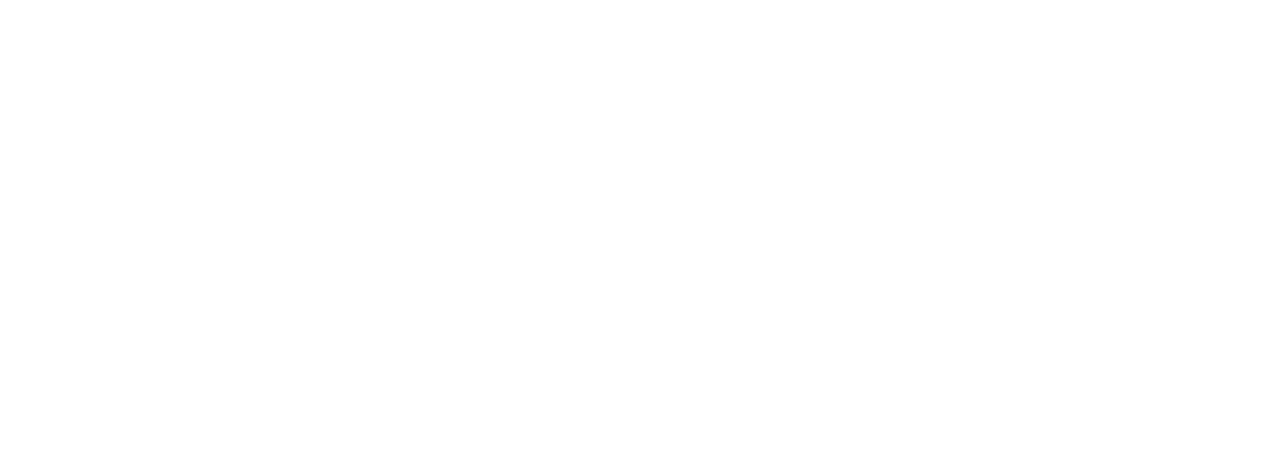
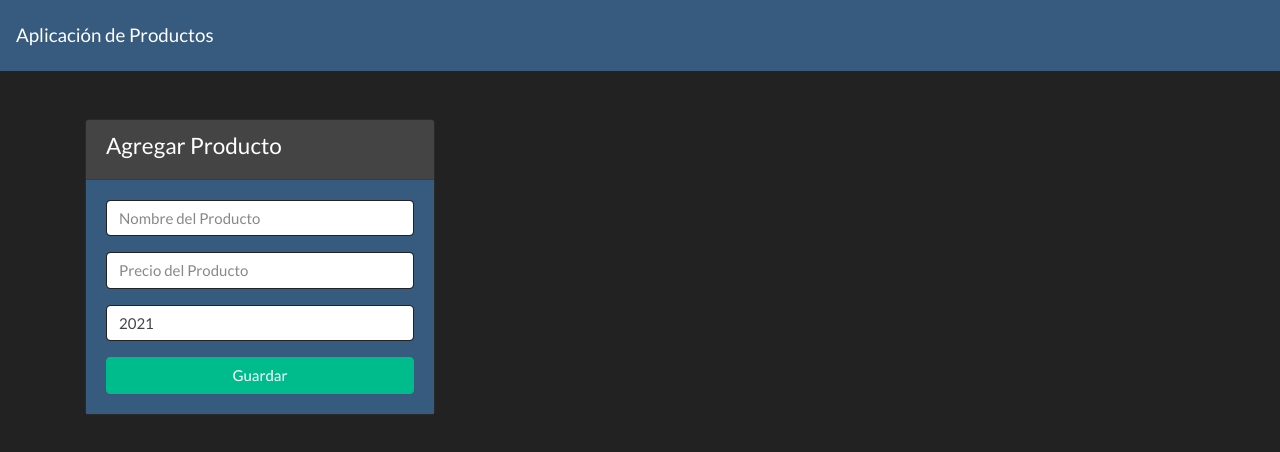
Before and after one commit to krostyle/crud-html-js-poo, a website built with webpack: page src/index.html in a window 1280 px wide. Built offline with nearby package versions, Linux system fonts and the light colour scheme.

Commit message:
Se completa interfaz baisca del Index.html

```diff
--- a/src/index.html
+++ b/src/index.html
@@ -5,10 +5,45 @@
     <meta charset="UTF-8">
     <meta http-equiv="X-UA-Compatible" content="IE=edge">
     <meta name="viewport" content="width=device-width, initial-scale=1.0">
-    <title>Document</title>
+    <title>Aplicación de Productos</title>
+    <link rel="stylesheet" href="https://stackpath.bootstrapcdn.com/bootswatch/4.5.2/darkly/bootstrap.min.css">
 </head>
 
 <body>
+    <!--NAVEGACIÓN -->
+    <nav class="navbar navbar-dark bg-primary">
+        <a href="/" class="navbar-brand">Aplicación de Productos</a>
+    </nav>
+
+
+    <div class="container">
+        <!--APLICACIÓN-->
+        <div id="App" class="row pt-5">
+            <div class="col-md-4">
+                <div class="card">
+                    <div class="card-header">
+                        <h4>Agregar Producto</h4>
+                    </div>
+                    <form id="product-form" class="card-body bg-primary ">
+                        <div class="form-group">
+                            <input type="text" id="name" placeholder="Nombre del Producto" class="form-control">
+                        </div>
+                        <div class="form-group">
+                            <input type="real" id="price" placeholder="Precio del Producto" class="form-control">
+                        </div>
+                        <div class="form-group">
+                            <input type="number" id="quantity" placeholder="Cantidad de Productos" min="1" value="2021" class="form-control">
+                        </div>
+                        <input type="submit" value="Guardar" class="btn btn-success btn-block">
+                    </form>
+                </div>
+            </div>
+        </div>
+        <div class="col-md-8" id="product-list">
+
+        </div>
+    </div>
+    </div>
 
 </body>
 
```
